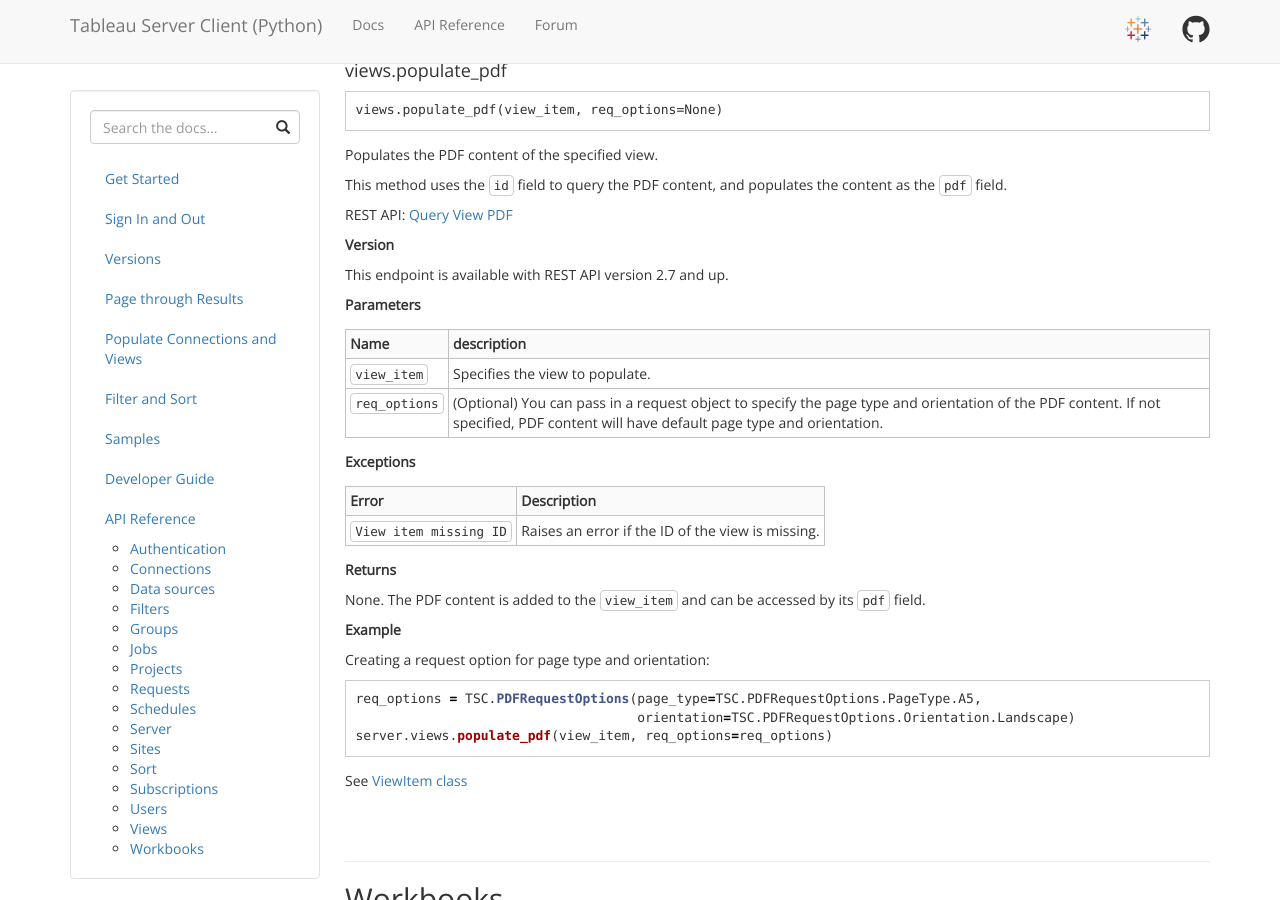
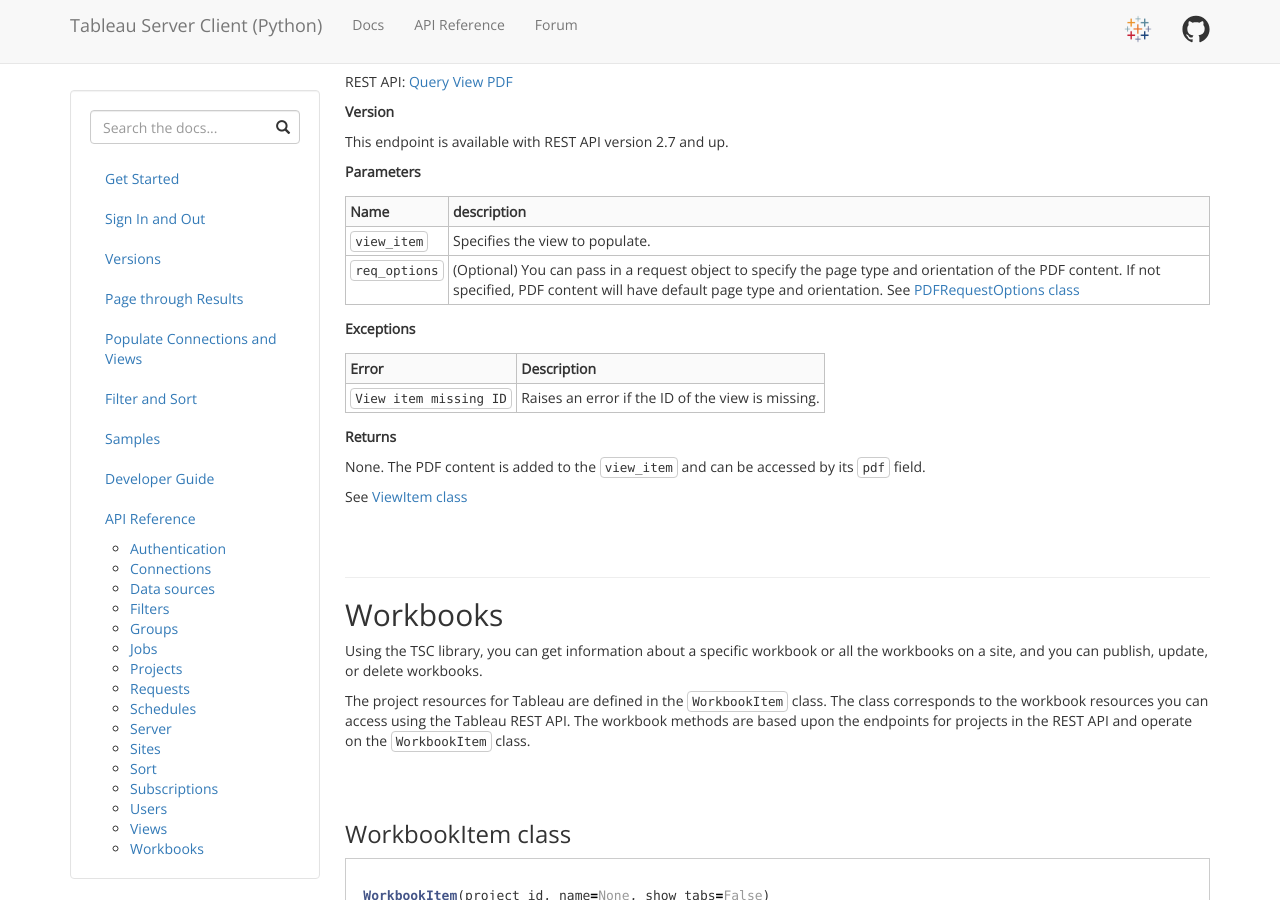
Before and after one commit to tableau/server-client-python, a Jekyll site: the page built from docs/api-ref.md, in a window 1280 px wide and 900 px high, scrolled down 57083 px. Built offline with Jekyll 4.4.1, drawn with Linux system fonts in a browser that asks for light colours; some of the changed text lies outside the part shown.

Commit message:
fixed typos and links

````diff
--- a/docs/api-ref.md
+++ b/docs/api-ref.md
@@ -3030,13 +3030,13 @@
 Name | Description
 :--- | :---
 `content_url` | The name of the view as it would appear in a URL.
-`csv` | The CSV data of the view. You must first call the [views.populate_csv](#views.populate_csv) method to access the CSV data.
+`csv` | The CSV data of the view. You must first call the `views.populate_csv` method to access the CSV data.
 `id` | The identifier of the view item.
-`image` | The image of the view. You must first call the [views.populate_image](#views.populate_image) method to access the image.
+`image` | The image of the view. You must first call the `views.populate_image`method to access the image.
 `name`  | The name of the view.
 `owner_id` |  The ID for the owner of the view.
-`pdf` | The PDF of the view. You must first call the [views.populate_pdf](#views.populate_pdf) method to access the PDF content.
-`preview_image` | The thumbnail image for the view. You must first call the [views.populate_preview_image](#views.populate_preview_image) method to access the preview image.
+`pdf` | The PDF of the view. You must first call the `views.populate_pdf` method to access the PDF content.
+`preview_image` | The thumbnail image for the view. You must first call the `views.populate_preview_image` method to access the preview image.
 `project_id` | The ID of the project that contains the view.
 `total_views`  |  The usage statistics for the view. Indicates the total number of times the view has been looked at.
 `workbook_id`  |  The ID of the workbook associated with the view.
@@ -3169,7 +3169,7 @@
 Name | description
 :--- | :---
 `view_item` | Specifies the view to populate.
-`req_options` | (Optional) You can pass in a request object to specify a high resolution image. By default, the image will be in low resolution.
+`req_options` | (Optional) You can pass in a request object to specify a high resolution image. By default, the image will be in low resolution. See [ImageRequestOptions class](#imagerequestoptions-class)
 
 **Exceptions**
 
@@ -3181,14 +3181,6 @@
 
 None. The image is added to the `view_item` and can be accessed by its `image` field.
 
-**Example**
-
-Creating a request option for high resolution image:
-```py
-req_options = TSC.ImageRequestOptions(imageresolution=TSC.ImageRequestOptions.Resolution.High)
-server.views.populate_image(view_item, req_options=req_options)
-```
-
 See [ViewItem class](#viewitem-class)
 
 <br>
@@ -3250,7 +3242,7 @@
 Name | description
 :--- | :---
 `view_item` | Specifies the view to populate.
-`req_options` | (Optional) You can pass in a request object to specify the page type and orientation of the PDF content. If not specified, PDF content will have default page type and orientation.
+`req_options` | (Optional) You can pass in a request object to specify the page type and orientation of the PDF content. If not specified, PDF content will have default page type and orientation. See [PDFRequestOptions class](#pdfrequestoptions-class)
 
 **Exceptions**
 
@@ -3261,15 +3253,6 @@
 **Returns**
 
 None. The PDF content is added to the `view_item` and can be accessed by its `pdf` field.
-
-**Example**
-
-Creating a request option for page type and orientation:
-```py
-req_options = TSC.PDFRequestOptions(page_type=TSC.PDFRequestOptions.PageType.A5,
-                                    orientation=TSC.PDFRequestOptions.Orientation.Landscape)
-server.views.populate_pdf(view_item, req_options=req_options)
-```
 
 See [ViewItem class](#viewitem-class)
 
````
Also changed, not shown: other parts of docs/api-ref.md (+1 -1 lines).
